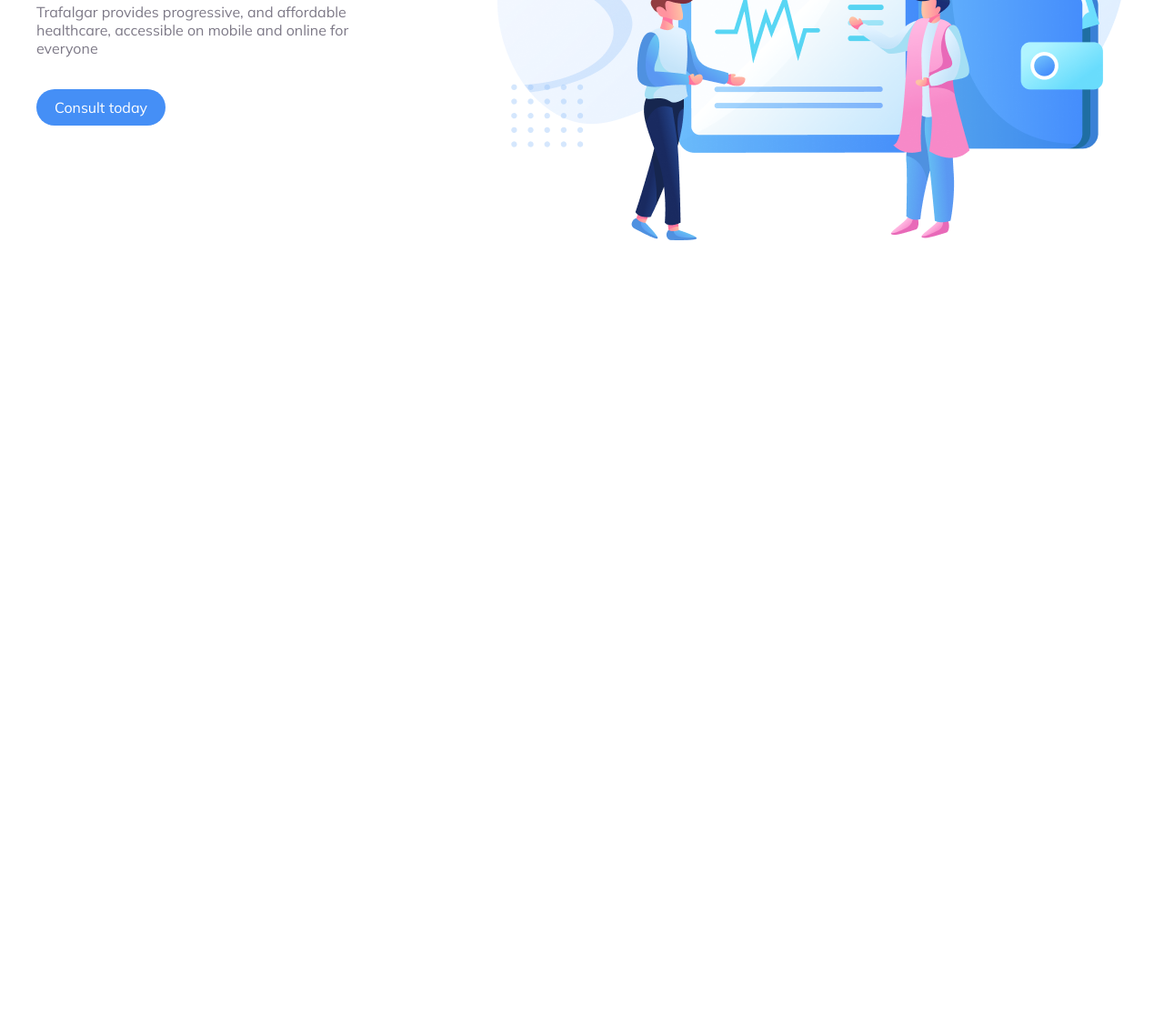
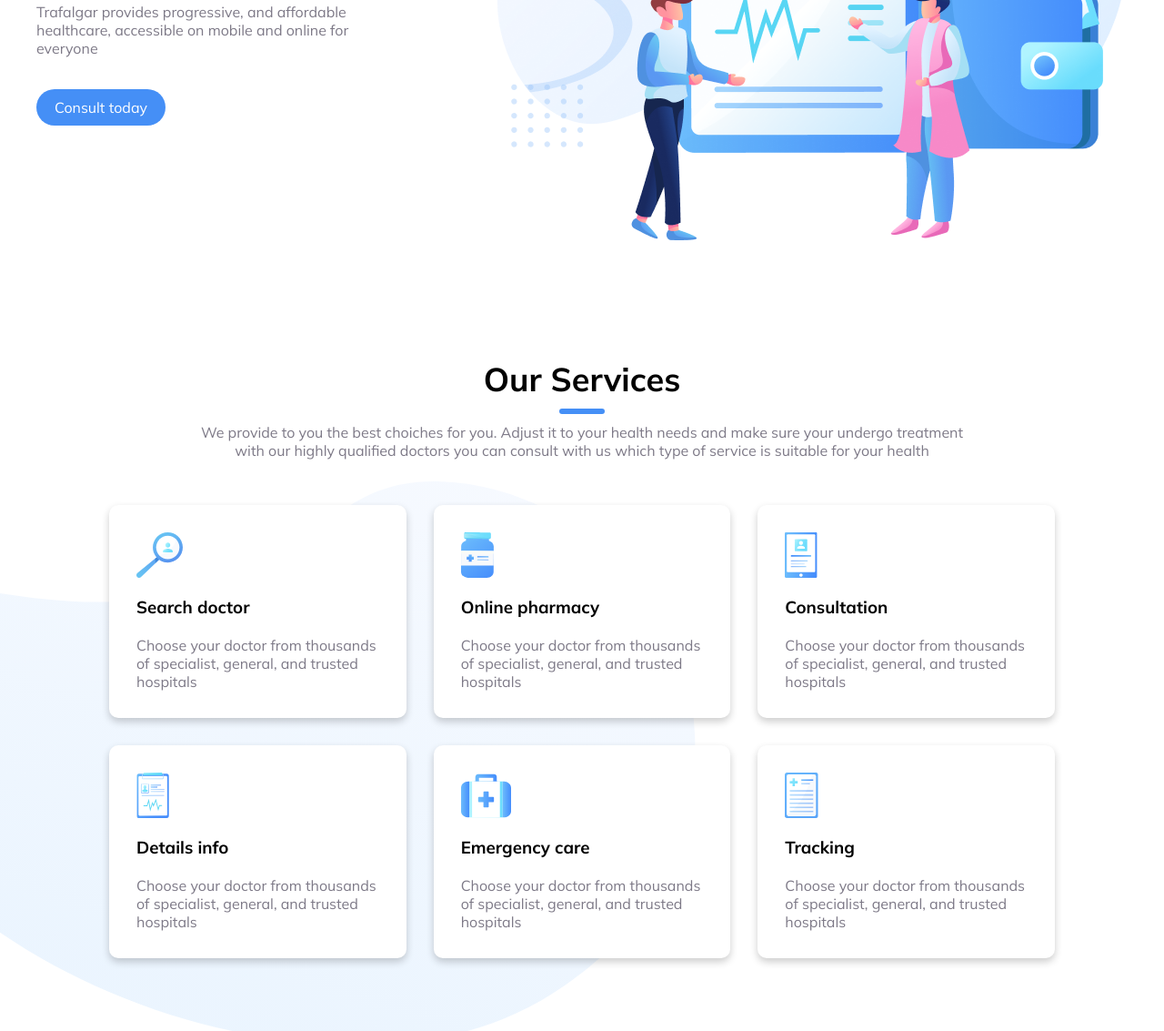
Before and after one commit to MPHDigital-RSA/Trafalga, a plain HTML site: page index.html in a window 1280 px wide. Shown: the part 525-1658 px from the top of the page at 91% size. Before the commit the page ends 839 px from the top, so only its background shows below. Drawn offline with Linux system fonts and the light colour scheme.

Commit message:
services section done

```diff
--- a/index.html
+++ b/index.html
@@ -33,7 +33,7 @@
     </header>
 
     <main>
-        <div class="hero">
+        <section class="hero">
             <div class="container">
                 <div class="text-and-btn">
                     <h1>Virtual healthcare
@@ -45,7 +45,53 @@
                 </div>
                 <img src="images/trafalgar-header illustration 1.png" alt="illutsration" class="hero-img">
             </div>
-        </div>
+        </section>
+
+        <section class="services">
+            <div class="container">
+                <div class="heading-and-description">
+                    <h2>Our Services</h2>
+                    <div class="divider"></div>
+                    <p>We provide to you the best choiches for you. Adjust it to your health needs and make sure your
+                        undergo treatment with
+                        our highly qualified doctors you can consult with us which type of service is suitable for your
+                        health</p>
+                </div>
+
+                <div class="services-cards">
+                    <div class="card">
+                        <img src="images/card-icon-1.svg" alt="card icon image" class="icon">
+                        <h3>Search doctor</h3>
+                        <p>Choose your doctor from thousands of specialist, general, and trusted hospitals</p>
+                    </div>
+                    <div class="card">
+                        <img src="images/card-icon-2.svg" alt="card icon image" class="icon">
+                        <h3>Online pharmacy</h3>
+                        <p>Choose your doctor from thousands of specialist, general, and trusted hospitals</p>
+                    </div>
+                    <div class="card">
+                        <img src="images/card-icon-3.svg" alt="card icon image" class="icon">
+                        <h3>Consultation</h3>
+                        <p>Choose your doctor from thousands of specialist, general, and trusted hospitals</p>
+                    </div>
+                    <div class="card">
+                        <img src="images/card-icon-4.svg" alt="card icon image" class="icon">
+                        <h3>Details info</h3>
+                        <p>Choose your doctor from thousands of specialist, general, and trusted hospitals</p>
+                    </div>
+                    <div class="card">
+                        <img src="images/card-icon-5.svg" alt="card icon image" class="icon">
+                        <h3>Emergency care</h3>
+                        <p>Choose your doctor from thousands of specialist, general, and trusted hospitals</p>
+                    </div>
+                    <div class="card">
+                        <img src="images/card-icon-6.svg" alt="card icon image" class="icon">
+                        <h3>Tracking</h3>
+                        <p>Choose your doctor from thousands of specialist, general, and trusted hospitals</p>
+                    </div>
+                </div>
+            </div>
+        </section>
     </main>
 
     <footer>
--- a/style.css
+++ b/style.css
@@ -69,6 +69,47 @@ p {
 
     p {
         font-size: 14px;
+    }
+}
+
+.heading-and-description {
+    display: flex;
+    flex-direction: column;
+    text-align: center;
+    align-items: center;
+    gap: 10px;
+    width: 70%;
+    margin-inline: auto;
+}
+
+.heading-and-description .divider {
+    width: 50px;
+    height: 6px;
+    background-color: var(--accent-color);
+    border-radius: 10px;
+}
+
+.heading-and-description h2 {
+    font-size: 36px;
+}
+
+@media (max-width: 780px) {
+    .heading-and-description {
+        width: 100%;
+        padding-top: 30px;
+    }
+}
+
+@media (max-width: 480px) {
+    .heading-and-description h2 {
+        font-size: 26px;
+    }
+
+    .heading-and-description .divider {
+        width: 40px;
+        height: 4px;
+        background-color: var(--accent-color);
+        border-radius: 10px;
     }
 }
 
@@ -218,3 +259,40 @@ header a.active {
         margin-top: 10px;
     }
 }
+
+/* services section */
+
+.services {
+    background-image: url(images/services_bg.svg);
+    background-repeat: no-repeat;
+}
+
+.services .container {
+    display: flex;
+    flex-direction: column;
+    gap: 50px;
+    padding-block: 80px;
+}
+
+.services-cards {
+    display: grid;
+    grid-template-columns: 1fr 1fr 1fr;
+    gap: 30px;
+    max-width: 65em;
+    margin-inline: auto;
+}
+
+.services-cards .card {
+    display: flex;
+    flex-direction: column;
+    gap: 20px;
+    padding: 30px;
+    box-shadow: 0 4px 8px 0 rgba(0, 0, 0, 0.2);
+    border-radius: 10px;
+    align-items: start;
+    background-color: var(--white);
+}
+
+.services-cards .card .icon {
+    height: 50px;
+}
```
Also changed, not shown: images/card-icon-1.svg (added), images/card-icon-2.svg (added), images/card-icon-3.svg (added), images/card-icon-4.svg (added), images/card-icon-5.svg (added), images/card-icon-6.svg (added), images/services_bg.svg (added).
